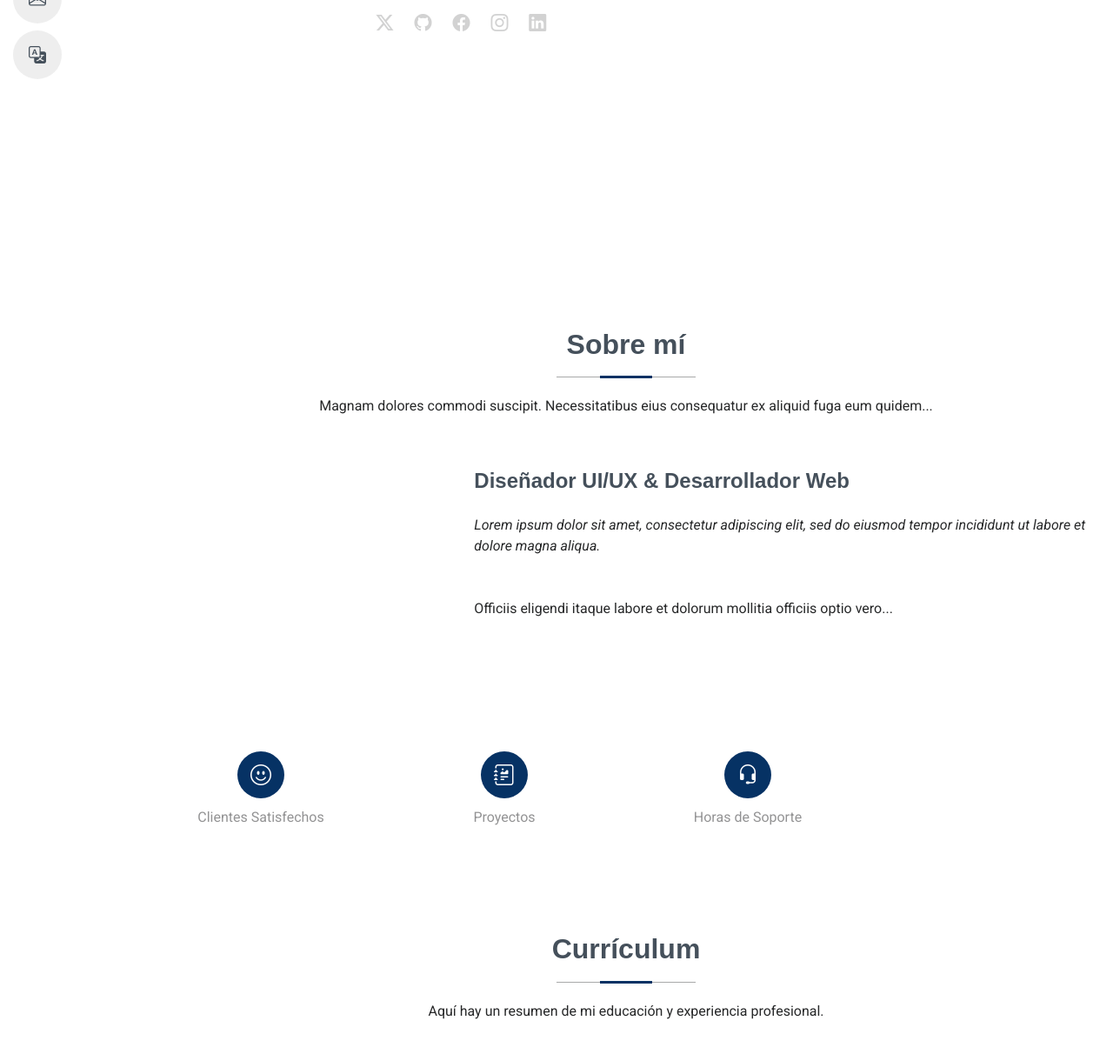
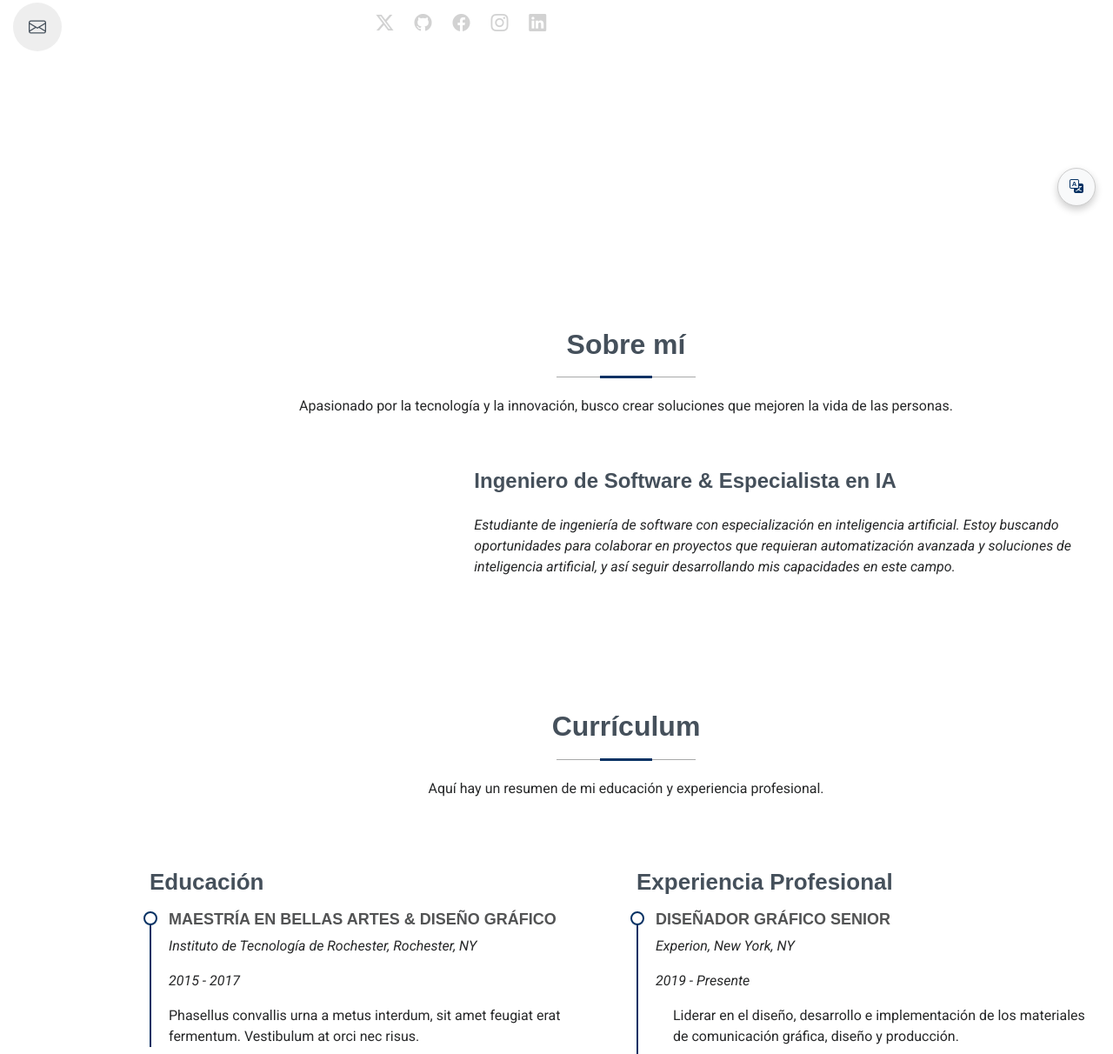
Before and after one commit to IAmWillZero/myWeb, a plain HTML site: page index.html in a window 1280 px wide. Shown: the part 483-1695 px from the top of the page at 87% size. Drawn offline with Linux system fonts and the light colour scheme; a script that the page names is missing.

Commit message:
mejora_lenguaje

```diff
--- a/assets/css/main.css
+++ b/assets/css/main.css
@@ -345,6 +345,27 @@ h6 {
   opacity: 1;
   bottom: 15px;
 }
+
+/* Posiciona el botón en la parte derecha */
+#language-btn {
+  width: 44px;
+  height: 44px;
+  position: fixed;
+  right: 20px; /* Ajusta la distancia desde el borde derecho */
+  bottom: 80px; /* Ajusta la distancia desde el borde inferior */
+  background-color: #f8f9fa; /* Fondo claro para el botón */
+  border: 1px solid #ccc; /* Borde del botón */
+  border-radius: 50px; /* Forma redonda */
+  padding: 10px; /* Espaciado dentro del botón */
+  box-shadow: 0 4px 8px rgba(0, 0, 0, 0.2); /* Sombra para mejor visibilidad */
+  z-index: 1000; /* Asegura que esté encima de otros elementos */
+}
+
+/* Opcional: Ajuste en el hover del botón */
+#language-btn:hover {
+  background-color: #e9ecef; /* Color de fondo al pasar el cursor */
+}
+
 
 /*--------------------------------------------------------------
 # Disable aos animation delay on mobile devices
--- a/index.html
+++ b/index.html
@@ -36,20 +36,11 @@
 
     <nav id="navmenu" class="navmenu">
       <ul>
-        <li><a href="#hero" class="active"><i class="bi bi-house navicon"></i><span>Home</span></a></li>
-        <li><a href="#about"><i class="bi bi-person navicon"></i><span>About</span></a></li>
-        <li><a href="#resume"><i class="bi bi-file-earmark-text navicon"></i><span>Resume</span></a></li>
-        <li><a href="#portfolio"><i class="bi bi-images navicon"></i><span>Portfolio</span></a></li>
-        <li><a href="#contact"><i class="bi bi-envelope navicon"></i><span>Contact</span></a></li>
-        <li>
-          <a href="#" id="language-btn" class="d-flex align-items-center justify-content-center">
-            <i class="bi bi-translate navicon"></i>
-            <span> Español</span>
-          </a>
-        </li>
-
-
-
+        <li><a href="#hero" class="active"><i class="bi bi-house navicon"></i><span data-es="Inicio" data-en="Home">Inicio</span></a></li>
+        <li><a href="#about"><i class="bi bi-person navicon"></i><span data-es="Sobre mi" data-en="About me">Sobre mi</span></a></li>
+        <li><a href="#resume"><i class="bi bi-file-earmark-text navicon"></i><span data-es="Currículum" data-en="Resume">Currículum</span></a></li>
+        <li><a href="#portfolio"><i class="bi bi-images navicon"></i><span data-es="Portafolio" data-en="Portfolio">Portafolio</span></a></li>
+        <li><a href="#contact"><i class="bi bi-envelope navicon"></i><span data-es="Contacto" data-en="Contact">Contacto</span></a></li>
 
       </ul>
     </nav>
@@ -86,8 +77,10 @@
       <div class="container section-title" data-aos="fade-up">
         <h2 class="lang" lang="en">About</h2>
         <h2 class="lang" lang="es">Sobre mí</h2>
-        <p class="lang" lang="en">Magnam dolores commodi suscipit. Necessitatibus eius consequatur ex aliquid fuga eum quidem...</p>
-        <p class="lang" lang="es">Magnam dolores commodi suscipit. Necessitatibus eius consequatur ex aliquid fuga eum quidem...</p>
+        <p class="lang" lang="en">Passionate about technology and innovation, I strive to create solutions that improve people's lives.
+        </p>
+        <p class="lang" lang="es">Apasionado por la tecnología y la innovación, busco crear soluciones que mejoren la vida de las personas.
+        </p>
       </div><!-- End Section Title -->
 
       <div class="container" data-aos="fade-up" data-aos-delay="100">
@@ -96,61 +89,23 @@
             <img src="#" class="img-fluid" alt="">
           </div>
           <div class="col-lg-8 content">
-            <h2 class="lang" lang="en">UI/UX Designer & Web Developer</h2>
-            <h2 class="lang" lang="es">Diseñador UI/UX & Desarrollador Web</h2>
+            <h2 class="lang" lang="en">Software Engineer & AI Specialist</h2>
+            <h2 class="lang" lang="es">Ingeniero de Software & Especialista en IA</h2>
             <p class="fst-italic py-3 lang" lang="en">
-              Lorem ipsum dolor sit amet, consectetur adipiscing elit, sed do eiusmod tempor incididunt ut labore et dolore magna aliqua.
+              Software engineering student specializing in artificial intelligence. I am looking for opportunities to collaborate on projects requiring advanced automation and AI solutions to further develop my capabilities in this field.
             </p>
             <p class="fst-italic py-3 lang" lang="es">
-              Lorem ipsum dolor sit amet, consectetur adipiscing elit, sed do eiusmod tempor incididunt ut labore et dolore magna aliqua.
-            </p>
+              Estudiante de ingeniería de software con especialización en inteligencia artificial. Estoy buscando oportunidades para colaborar en proyectos que requieran automatización avanzada y soluciones de inteligencia artificial, y así seguir desarrollando mis capacidades en este campo.            </p>
             <div class="row">
               <!-- Add more content here -->
             </div>
-            <p class="py-3 lang" lang="en">
-              Officiis eligendi itaque labore et dolorum mollitia officiis optio vero...
-            </p>
-            <p class="py-3 lang" lang="es">
-              Officiis eligendi itaque labore et dolorum mollitia officiis optio vero...
-            </p>
+
           </div>
         </div>
       </div>
     </section><!-- /About Section -->
 
-    <!-- Stats Section -->
-    <section id="stats" class="stats section">
-      <div class="container" data-aos="fade-up" data-aos-delay="100">
-        <div class="row gy-4">
-          <div class="col-lg-3 col-md-6 d-flex flex-column align-items-center">
-            <i class="bi bi-emoji-smile"></i>
-            <div class="stats-item">
-              <span data-purecounter-start="0" data-purecounter-end="232" data-purecounter-duration="1" class="purecounter"></span>
-              <p class="lang" lang="en">Happy Clients</p>
-              <p class="lang" lang="es">Clientes Satisfechos</p>
-            </div>
-          </div><!-- End Stats Item -->
 
-          <div class="col-lg-3 col-md-6 d-flex flex-column align-items-center">
-            <i class="bi bi-journal-richtext"></i>
-            <div class="stats-item">
-              <span data-purecounter-start="0" data-purecounter-end="521" data-purecounter-duration="1" class="purecounter"></span>
-              <p class="lang" lang="en">Projects</p>
-              <p class="lang" lang="es">Proyectos</p>
-            </div>
-          </div><!-- End Stats Item -->
-
-          <div class="col-lg-3 col-md-6 d-flex flex-column align-items-center">
-            <i class="bi bi-headset"></i>
-            <div class="stats-item">
-              <span data-purecounter-start="0" data-purecounter-end="1463" data-purecounter-duration="1" class="purecounter"></span>
-              <p class="lang" lang="en">Hours Of Support</p>
-              <p class="lang" lang="es">Horas de Soporte</p>
-            </div>
-          </div><!-- End Stats Item -->
-        </div>
-      </div>
-    </section><!-- /Stats Section -->
 
     <!-- Resume Section -->
     <section id="resume" class="resume section">
@@ -271,6 +226,15 @@
   <!-- Scroll To Top Button -->
   <a href="#" class="scroll-top d-flex align-items-center justify-content-center"><i class="bi bi-arrow-up-short"></i></a>
 
+ <!-- Language button -->
+<a href="#" id="language-btn" class="d-flex align-items-center justify-content-center">
+  <i class="bi bi-translate navicon"></i>
+  <span data-en="English" data-es="Español">Español</span>
+</a>
+
+
+
+
   <!-- Vendor JS Files -->
   <script src="assets/vendor/bootstrap/js/bootstrap.bundle.min.js"></script>
   <script src="assets/vendor/purecounter/purecounter_vanilla.js"></script>
@@ -313,6 +277,21 @@
       switchLanguage(new Event('click'));
     });
   </script>
+  <!-- header languaje -->
+  <script>
+    document.getElementById('language-btn').addEventListener('click', function(event) {
+      event.preventDefault();
+      let elements = document.querySelectorAll('#navmenu span');
+      elements.forEach(element => {
+        let currentLang = element.innerText;
+        if (currentLang === element.getAttribute('data-en')) {
+          element.innerText = element.getAttribute('data-es');
+        } else {
+          element.innerText = element.getAttribute('data-en');
+        }
+      });
+    });
+  </script>
 
 
 </body>
```
